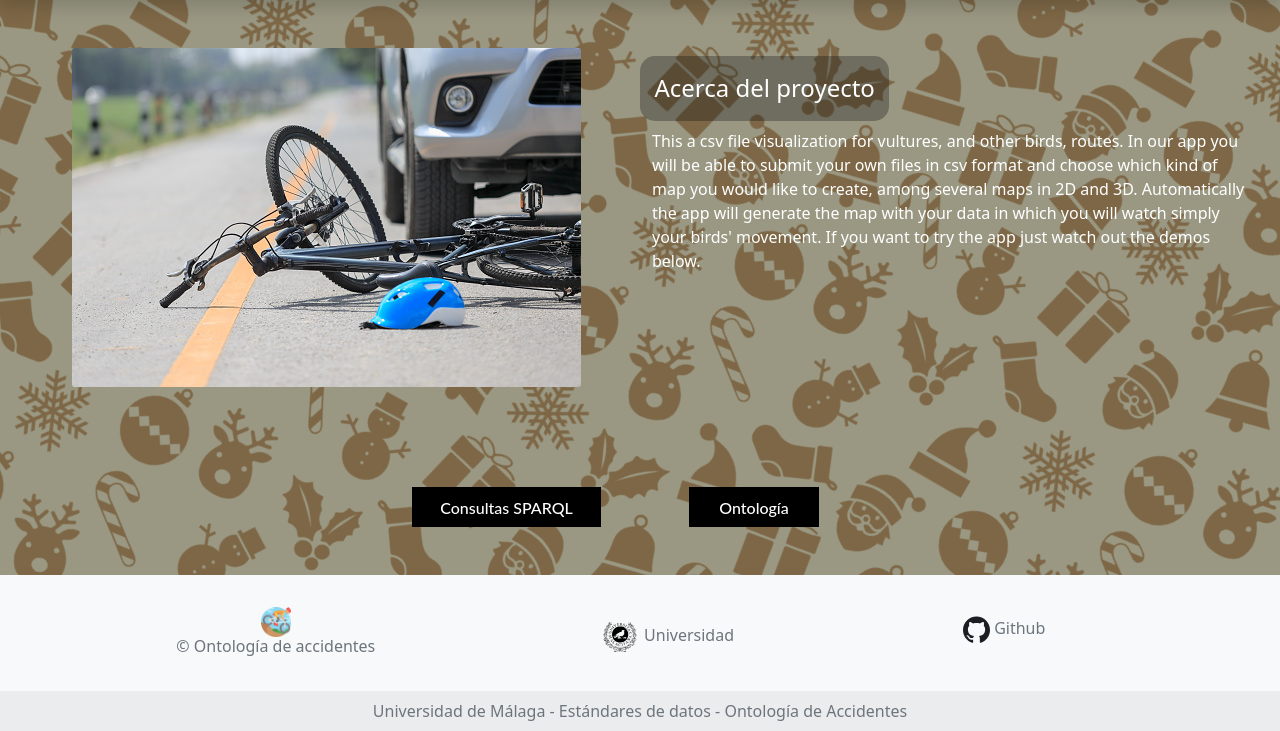
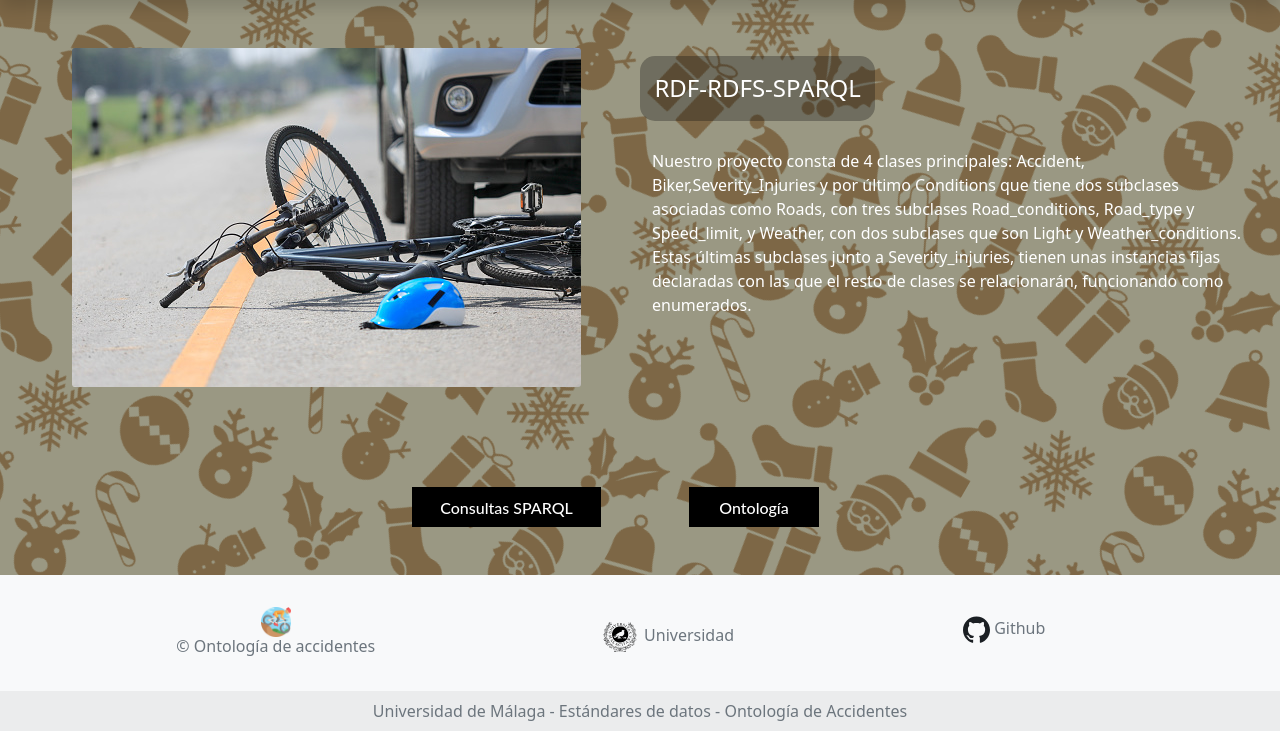
Before and after one commit to JCruiz15/Bycicles-accidents-project, a Flask app: page /OWL in a window 1280 px wide. Shown: the part 84-815 px from the top of the page. Run offline with Flask 2, Linux system fonts and the light colour scheme; some libraries are stand-ins or nearby versions.

Commit message:
fixed text

```diff
--- a/web/templates/OWL_index.jinja
+++ b/web/templates/OWL_index.jinja
@@ -27,17 +27,14 @@ Adds the main content:
         </fieldset>
 
         <fieldset class="col-md-6 mb-6">
-            <legend class="my-2 row align-items-center justify-content-center">Acerca del proyecto</legend>
+            <legend class="my-2 row align-items-center justify-content-center">RDF-RDFS-SPARQL</legend>
             <div class="widthBoxes">
-                <p>
-                    This a csv file visualization for vultures, and other birds, routes.
-                    In our app you will be able to submit your own files in csv format
-                    and choose which kind of map you would like to create, among
-                    several maps in 2D and 3D. Automatically
-                    the app will generate the map with your data in which you will watch
-                    simply your birds' movement.
-
-                    If you want to try the app just watch out the demos below.
+                <p style="padding-top: 20px;">
+                    Nuestro proyecto consta de 4 clases principales: Accident, Biker,Severity_Injuries y por último
+                    Conditions que tiene dos subclases asociadas como Roads, con tres subclases Road_conditions,
+                    Road_type y Speed_limit, y Weather, con dos subclases que son Light y Weather_conditions.
+                    Estas últimas subclases junto a Severity_injuries, tienen unas instancias fijas declaradas con
+                    las que el resto de clases se relacionarán, funcionando como enumerados.
                 </p>
             </div>
         </fieldset>
```
Also changed, not shown: web/templates/XML_index.jinja (+5 -10 lines).
